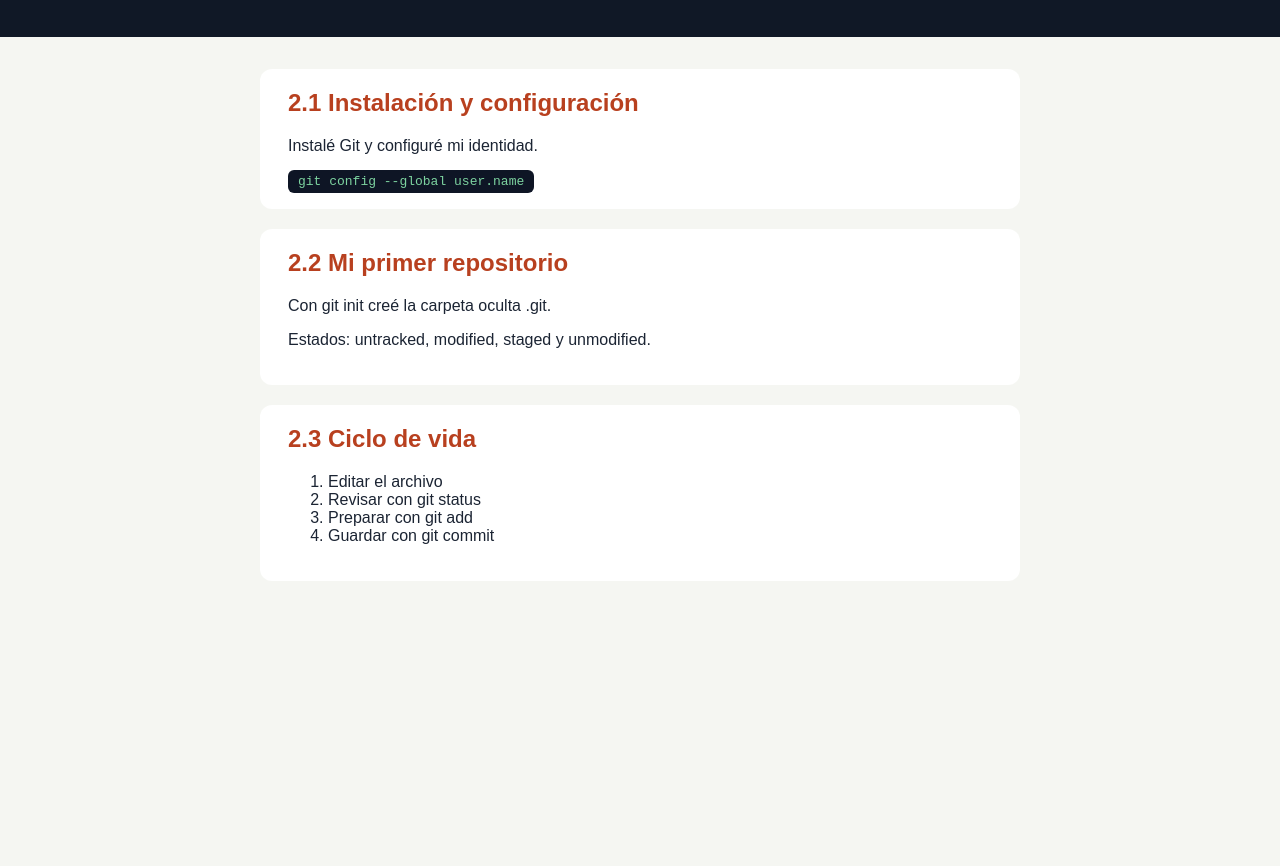
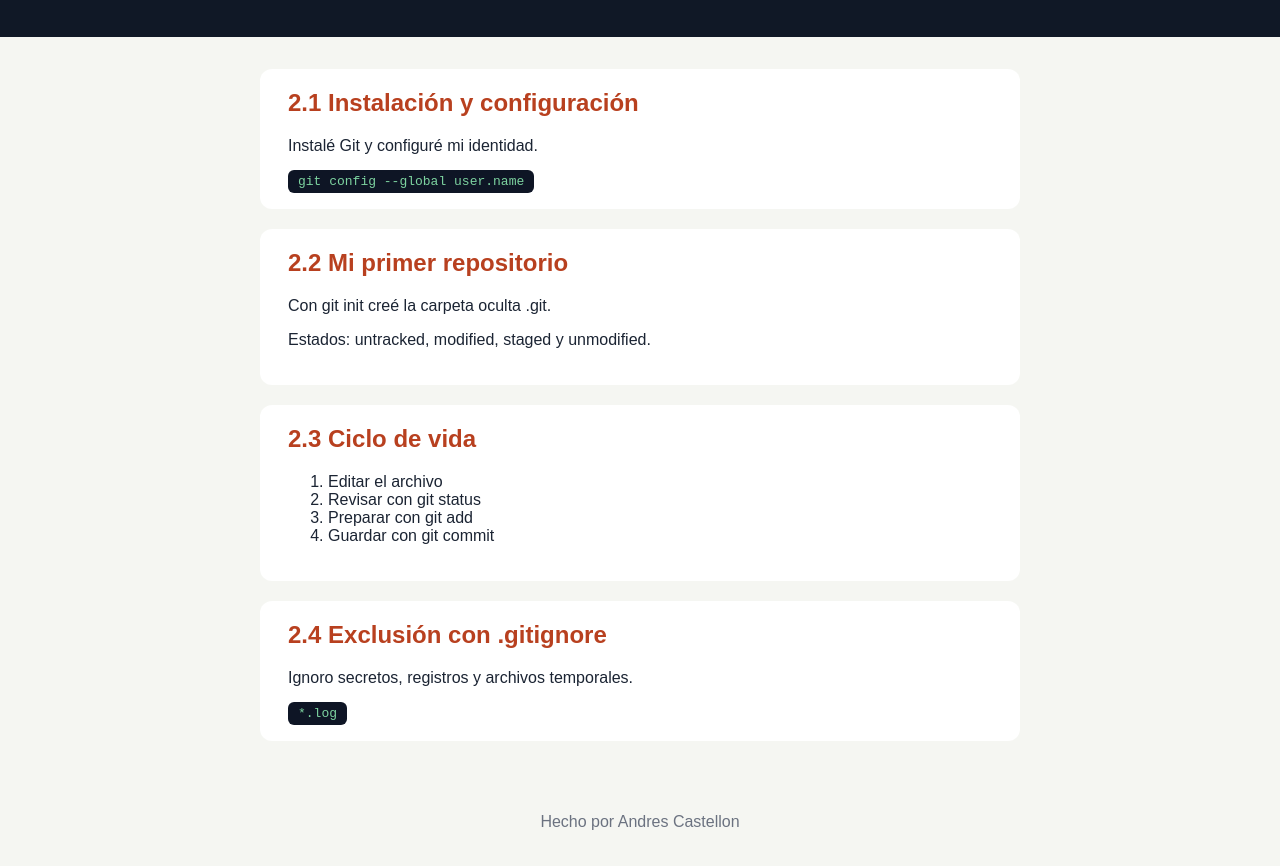
Before and after one commit to emerxd1/Curso-GIT, a plain HTML site: page src/index.html in a window 1280 px wide. Shown: the part 114-980 px from the top of the page. Before the commit the page ends 800 px from the top, so only its background shows below. Drawn offline with Linux system fonts and the light colour scheme.

Commit message:
agrega seccion 2.4 y fotter

```diff
--- a/src/index.html
+++ b/src/index.html
@@ -33,7 +33,15 @@
                 <li>Guardar con git commit</li>
             </ol>
         </section>
+        <section>
+            <h2>2.4 Exclusión con .gitignore</h2>
+            <p>Ignoro secretos, registros y archivos temporales.</p>
+            <code>*.log</code>
+        </section>
     </main>
+    <footer>
+        <p>Hecho por Andres Castellon</p>
+    </footer>
 </body>
 
 </html>
--- a/src/main.css
+++ b/src/main.css
@@ -46,3 +46,9 @@ code {
     padding: 4px 10px;
     border-radius: 6px;
 }
+
+footer {
+    text-align: center;
+    padding: 24px;
+    color: #6b7280;
+}
```
Also changed, not shown: 1 other file.
